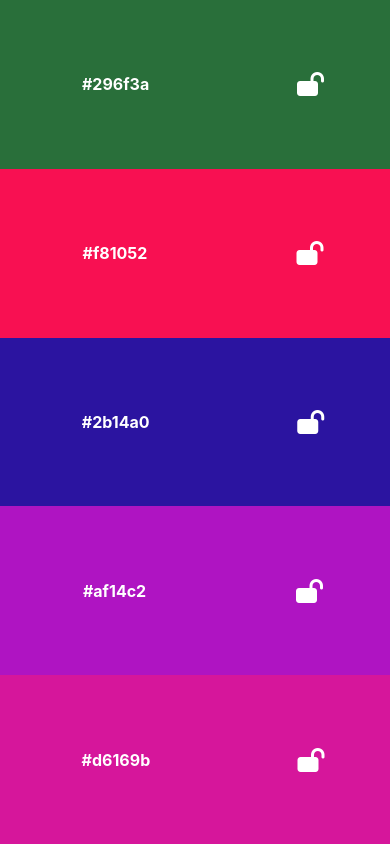
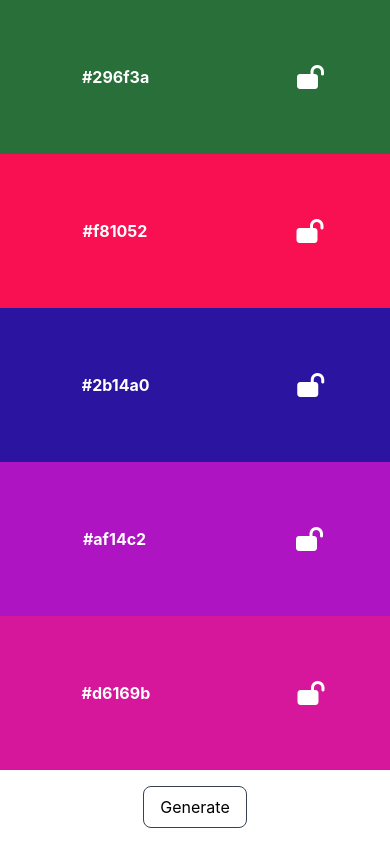
Before and after one commit to Dosybi/Colours, a Next.js app: page / in a window 390 px wide. Built offline with nearby package versions, Linux system fonts and the light colour scheme.

Commit message:
add Generate button for mobile devices

```diff
--- /dev/null
+++ b/components/Controls.js
@@ -0,0 +1,14 @@
+const Controls = ({ handlePress }) => {
+  return (
+    <div className="flex justify-center md:hidden">
+      <button
+        className="w-22 my-4 rounded-lg border border-gray-700 py-2 px-4"
+        onClick={handlePress}
+      >
+        Generate
+      </button>
+    </div>
+  );
+};
+
+export default Controls;
--- a/pages/index.js
+++ b/pages/index.js
@@ -3,6 +3,7 @@ import { useEffect, useState } from "react";
 import chroma from "chroma-js";
 
 import Colour from "../components/Colour";
+import Controls from "../components/Controls";
 
 export default function Home() {
   const [colour, setColour] = useState([]);
@@ -10,6 +11,10 @@ export default function Home() {
   const [indexes, setIndexes] = useState([]);
   const numberOfColours = 5;
   let palette = [];
+
+  const generatePalette = () => {
+    setColour(getColours());
+  };
 
   const getColours = () => {
     palette = [];
@@ -32,7 +37,6 @@ export default function Home() {
     }
     column.classList.toggle("fa-lock");
     column.classList.toggle("fa-lock-open");
-    console.log(lockedColours);
   };
 
   useEffect(() => {
@@ -71,6 +75,7 @@ export default function Home() {
             />
           );
         })}
+        <Controls handlePress={generatePalette} />
       </div>
     </div>
   );
```
